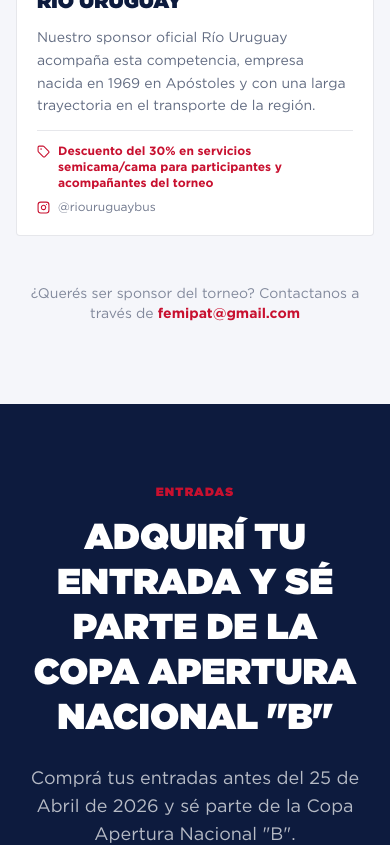
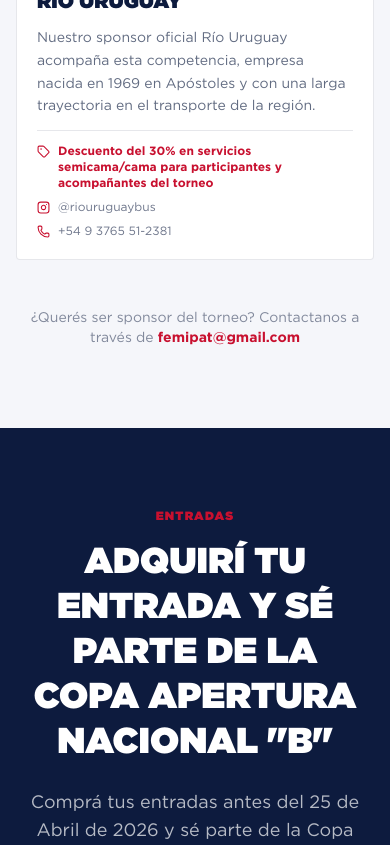
Before and after one commit to octiduarte/Patin-2026, a Next.js app: page / in a window 390 px wide. Shown: the part 8700-9545 px from the top of the page. Built offline with nearby package versions, Linux system fonts and the light colour scheme.

Commit message:
feat: add Rio Uruguay phone to sponsors card

```diff
--- a/components/sponsors.tsx
+++ b/components/sponsors.tsx
@@ -1,5 +1,5 @@
 import Image from "next/image"
-import { MapPin, Tag, Instagram } from "lucide-react"
+import { MapPin, Tag, Instagram, Phone } from "lucide-react"
 import FadeIn from "./fade-in"
 
 interface Sponsor {
@@ -10,6 +10,7 @@ interface Sponsor {
   location?: string
   discount?: string
   instagram?: string
+  phone?: string
   badge: string
 }
 
@@ -52,6 +53,7 @@ const sponsors: Sponsor[] = [
     discount: "Descuento del 30% en servicios semicama/cama para participantes y acompañantes del torneo",
     badge: "Transporte",
     instagram: "@riouruguaybus",
+    phone: "+54 9 3765 51-2381",
   },
 ]
 
@@ -101,6 +103,12 @@ function SponsorCard({ sponsor }: { sponsor: Sponsor }) {
               <span className="text-navy/60 text-xs">{sponsor.instagram}</span>
             </div>
           )}
+          {sponsor.phone && (
+            <div className="flex items-center gap-2">
+              <Phone size={13} className="text-red shrink-0" />
+              <span className="text-navy/60 text-xs">{sponsor.phone}</span>
+            </div>
+          )}
         </div>
       </div>
     </div>
```
